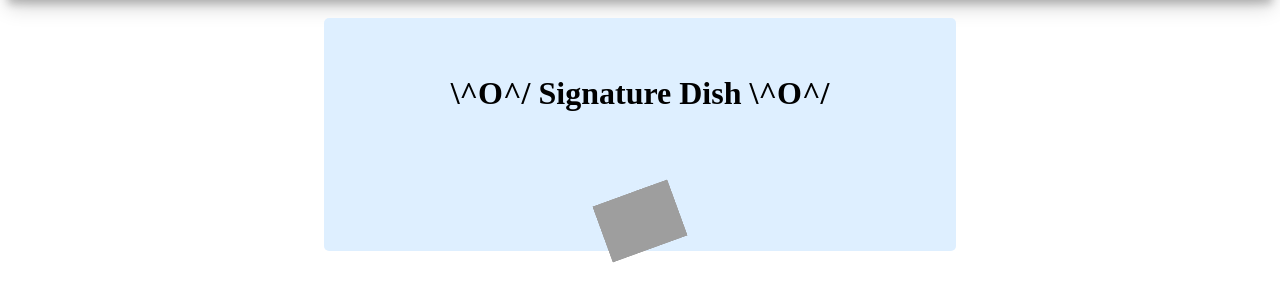
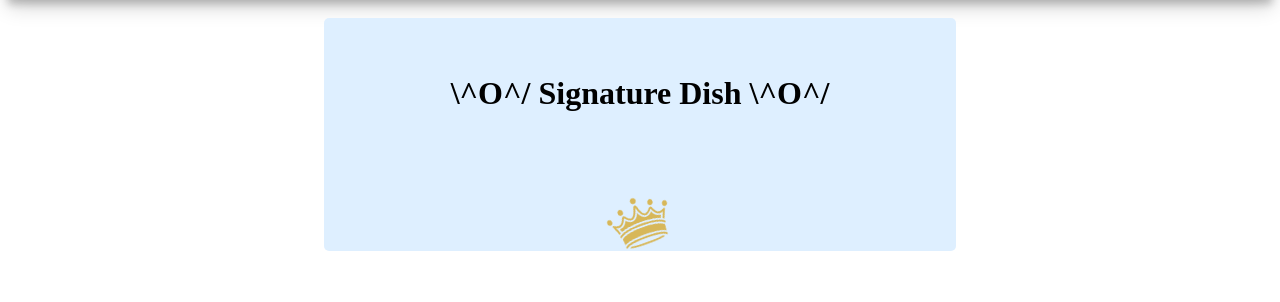
Before and after one commit to lawwwwww/dpp2, a PHP site: page /dpp2/showSignatureDish.php in a window 1280 px wide; the page is wider, and only the part inside the window is pictured. Shown: the part 64-366 px from the top of that part. Run offline with PHP 8.4, Linux system fonts and the light colour scheme; data comes from the database, SQL or seed files in the repository; data that the repository does not hold is empty; grey boxes are pictures that could not be loaded.

Commit message:
Update showSignatureDish.php

```diff
--- a/showSignatureDish.php
+++ b/showSignatureDish.php
@@ -38,14 +38,14 @@
 		<br/>
 
 		<h1 align = "center"><?php
-		$maxnum=0;
-		$max=' ';
+		//$maxnum=0;
+		//$max=' ';
 		$sql = mysqli_query($conn,"SELECT foodcode,dishname,MAX(qty) FROM paymenttable");
 		if(mysqli_num_rows($sql)>0)
 		{
 			while($row=mysqli_fetch_array($sql))
 			{
-	?><img id="cro" src="cro.png" height="80" width="80"/>
+	?><img id="cro" src="crown.png" height="80" width="80"/>
 <?php
 		echo $row["dishname"];
 						?><br/><?php
```
